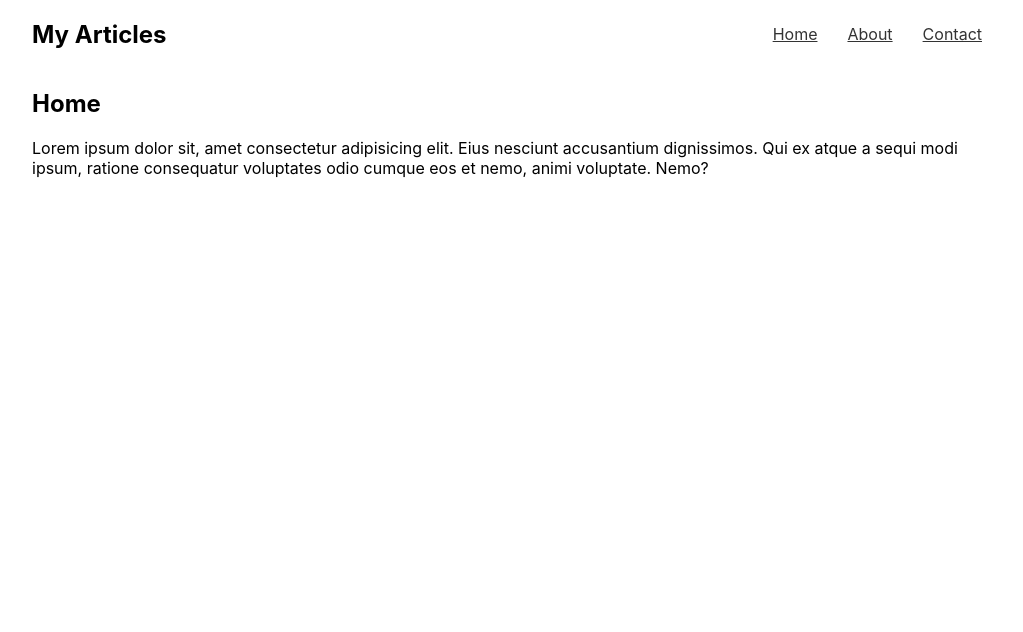
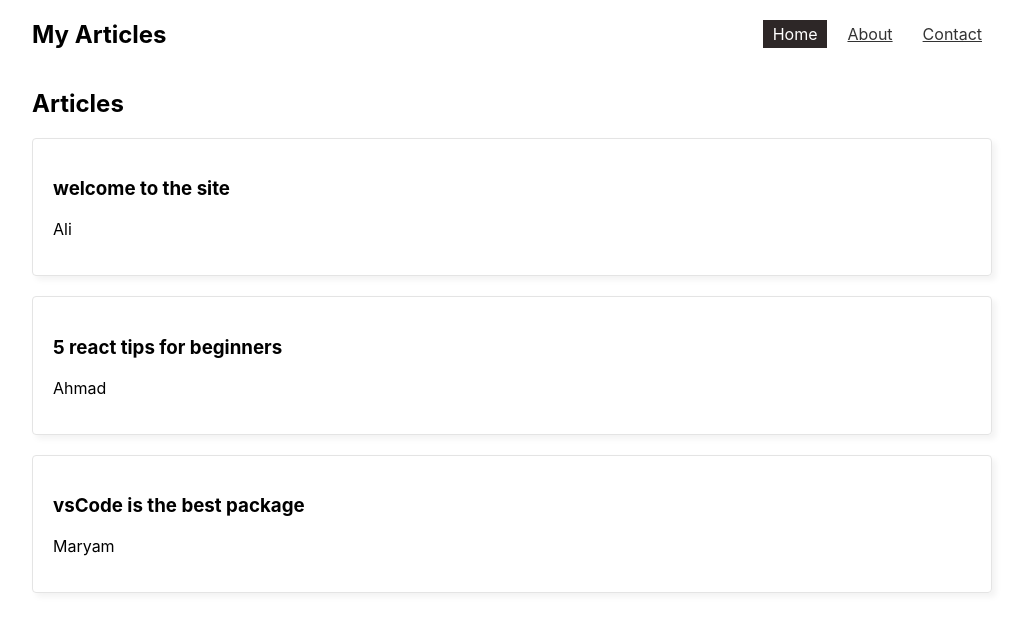
Before and after one commit to naimatullahRezaee/multipage-react, a React (Create React App) app: page / in a window 1280 px wide. Shown: the top 632 px of the page, without its empty margins (128-1151 px from the left). Built offline with nearby package versions, Linux system fonts and the light colour scheme; data requests are answered from the project's data file.

Commit message:
Data fetch form json file in home page

```diff
--- a/src/App.css
+++ b/src/App.css
@@ -18,3 +18,8 @@ nav a {
   color: #333;
   padding: 4px 10px;
 }
+nav a.active {
+  color: #fff;
+  background: #2d2727;
+  text-decoration: none;
+}
--- a/src/App.js
+++ b/src/App.js
@@ -1,4 +1,4 @@
-import { BrowserRouter, Routes, Route } from "react-router-dom";
+import { BrowserRouter, Routes, Route, Link, NavLink } from "react-router-dom";
 
 import "./App.css";
 import Home from "./pages/Home";
@@ -11,9 +11,9 @@ function App() {
       <BrowserRouter>
         <nav>
           <h1>My Articles</h1>
-          <a href="/">Home</a>
-          <a href="/About">About</a>
-          <a href="/Contact">Contact</a>
+          <NavLink to="/">Home</NavLink>
+          <NavLink to="/about">About</NavLink>
+          <NavLink to="contact">Contact</NavLink>
         </nav>
         <Routes>
           <Route path="/" element={<Home />} />
--- /dev/null
+++ b/src/hooks/UseFetch.js
@@ -0,0 +1,29 @@
+import { useState, useEffect } from "react";
+
+export const UseFetch = (url) => {
+  const [data, setData] = useState(null);
+  const [isLoading, setIsLoading] = useState(false);
+  const [error, setError] = useState(null);
+
+  useEffect(() => {
+    const fetchData = async () => {
+      setIsLoading(true);
+
+      try {
+        const response = await fetch(url);
+        if (!response.ok) {
+          throw new Error(response.statusText);
+        }
+        const json = await response.json();
+        setIsLoading(false);
+        setData(json);
+        setError(null);
+      } catch (err) {
+        setIsLoading(false);
+        setError(err.message);
+      }
+    };
+    fetchData();
+  }, [url]);
+  return { data, isLoading, error };
+};
--- /dev/null
+++ b/src/pages/Home.css
@@ -0,0 +1,7 @@
+.home .card {
+  padding: 20px;
+  border: 1px solid #e4e4e4;
+  border-radius: 4px;
+  box-shadow: 4px 4px 6px rgba(0, 0, 0, 0.05);
+  margin-bottom: 20px;
+}
--- a/src/pages/Home.js
+++ b/src/pages/Home.js
@@ -1,14 +1,24 @@
 import React from "react";
-
+import { UseFetch } from "../hooks/UseFetch";
+import "./Home.css";
 export default function Home() {
+  const {
+    data: articles,
+    isLoading,
+    error,
+  } = UseFetch("http://localhost:3000/articles");
   return (
-    <div>
-      <h2>Home</h2>
-      <p>
-        Lorem ipsum dolor sit, amet consectetur adipisicing elit. Eius nesciunt
-        accusantium dignissimos. Qui ex atque a sequi modi ipsum, ratione
-        consequatur voluptates odio cumque eos et nemo, animi voluptate. Nemo?
-      </p>
+    <div className="home">
+      <h2>Articles</h2>
+      {isLoading && <div> Loading... </div>}
+      {error && <div>{error}</div>}
+      {articles &&
+        articles.map((article) => (
+          <div key={article.id} className="card">
+            <h3>{article.title}</h3>
+            <p>{article.author}</p>
+          </div>
+        ))}
     </div>
   );
 }
```
